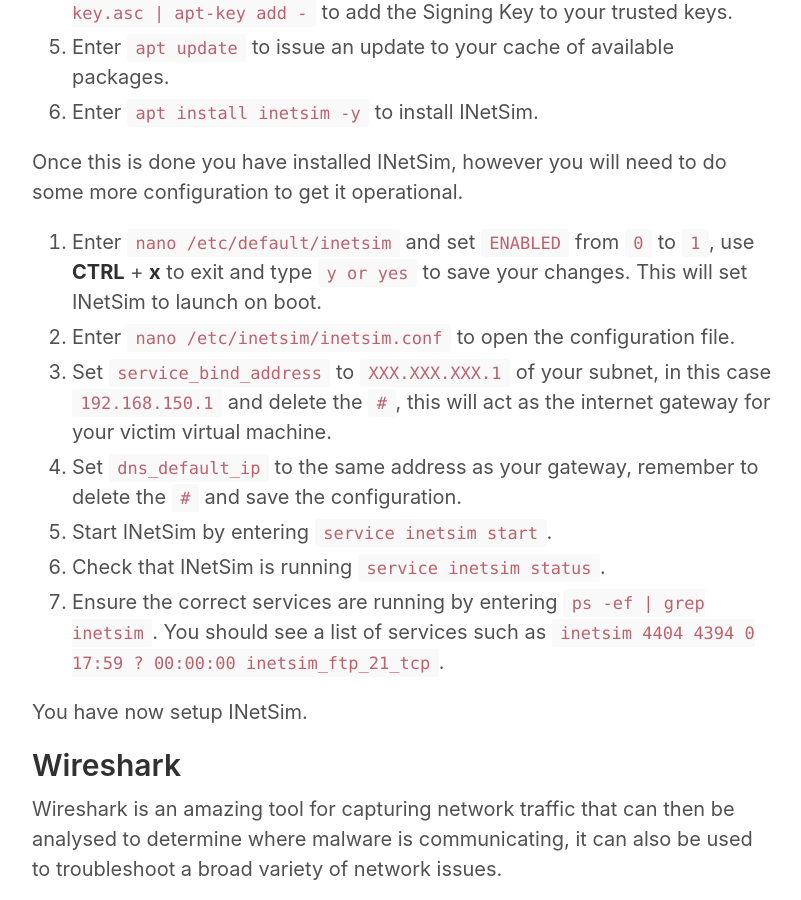
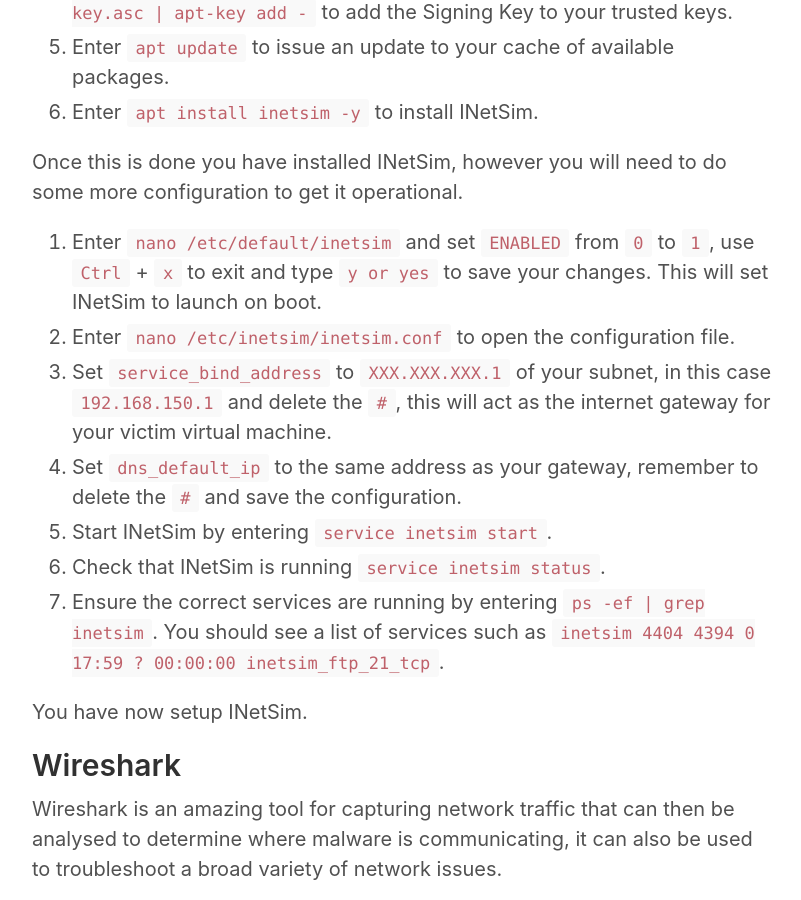
Before and after one commit to 4A616D6573/4A616D6573.com, a Jekyll site: the page built from _posts/2017-09-17-configuring-simple-sniffer-virtual-virtual-machines-using-vmwares-workstation-pro.md, in a window 1280 px wide and 900 px high, scrolled down 2638 px. Shown: the whole window, without its empty margins (238-1039 px from the left). Built offline with Jekyll 4.4.1, drawn with Linux system fonts in a browser that asks for light colours.

```diff
--- a/_posts/2017-09-17-configuring-simple-sniffer-virtual-virtual-machines-using-vmwares-workstation-pro.md
+++ b/_posts/2017-09-17-configuring-simple-sniffer-virtual-virtual-machines-using-vmwares-workstation-pro.md
@@ -62,7 +62,7 @@ Setting up INetSim isn't too difficult but some of the information to set it up
 
 Once this is done you have installed INetSim, however you will need to do some more configuration to get it operational.
 
-0. Enter `nano /etc/default/inetsim` and set `ENABLED` from `0` to `1`, use **CTRL** + **x** to exit and type `y or yes` to save your changes. This will set INetSim to launch on boot.
+0. Enter `nano /etc/default/inetsim` and set `ENABLED` from `0` to `1`, use ``Ctrl`` + `x` to exit and type `y or yes` to save your changes. This will set INetSim to launch on boot.
 0. Enter `nano /etc/inetsim/inetsim.conf` to open the configuration file.
 0. Set `service_bind_address` to `XXX.XXX.XXX.1` of your subnet, in this case `192.168.150.1` and delete the `#`, this will act as the internet gateway for your victim virtual machine.
 0. Set `dns_default_ip` to the same address as your gateway, remember to delete the `#` and save the configuration.
@@ -111,7 +111,7 @@ Since your Ubuntu machine is acting as your internet gateway you'll want to give
 0. Select `Options` for the `Wired` connection.
 0. Select `IPv4 Settings`.
 0. Under `Method` select `Manual`.
-0. Select `Add` and enter your address from before in this case `192.168.150.1`, use **Tab** to switch to the `Netmask`, leave this as default **Tab** again to switch to `Gateway` then entre the same number as before.
+0. Select `Add` and enter your address from before in this case `192.168.150.1`, use `Tab` to switch to the `Netmask`, leave this as default `Tab` again to switch to `Gateway` then entre the same number as before.
 0. Select `Save`.
 
 Disable and re-enable the network interface to update to your changes, confirm you address is correct by using `ifconfig` and checking the IP under `ens33`.
```
